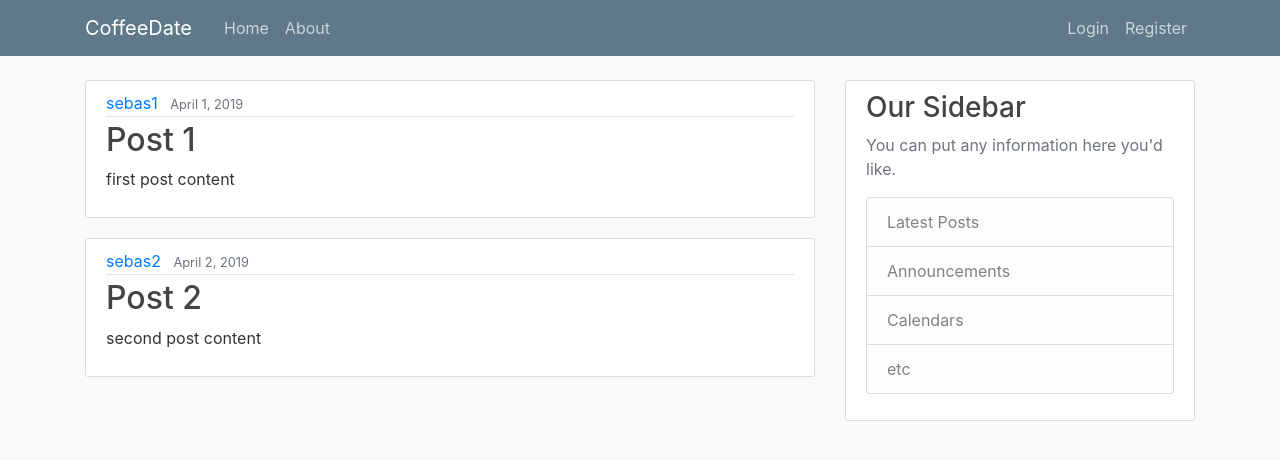
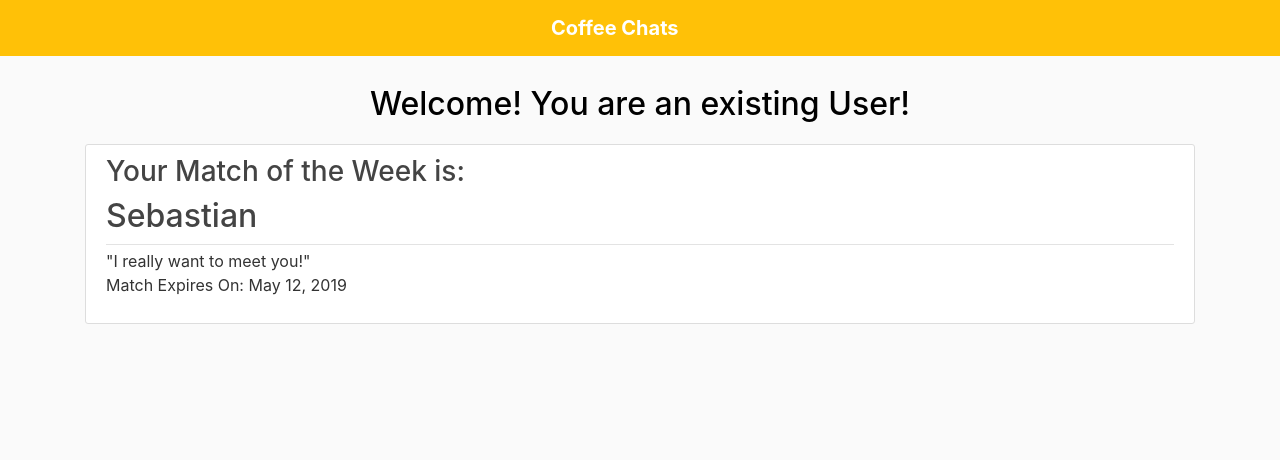
Before and after one commit to sebas673/CoffeeDate, a Django app: page / in a window 1280 px wide. Shown: the top 460 px of the page. Run offline with Django 3.2, Linux system fonts and the light colour scheme; some libraries are stand-ins or nearby versions.

Commit message:
Changed HTML

```diff
--- a/proj_333/match/static/match/main.css
+++ b/proj_333/match/static/match/main.css
@@ -12,20 +12,34 @@ ul {
   margin: 0;
 }
 
-.bg-steel {
-  background-color: #5f788a;
+.welcome-blurb {
+  text-align: center;
+  font-weight: 500;
+  font-size: 2em;
+  color: black;
+}
+
+.center {
+  text-align: center;
+}
+
+.bg-yellow {
+  background-color: #a8a61d;
 }
 
 .site-header .navbar-nav .nav-link {
-  color: #cbd5db;
+  color: #a8a61d;
+  text-align: center;
 }
 
 .site-header .navbar-nav .nav-link:hover {
-  color: #ffffff;
+  color: #a8a61d;
+  text-align: center;
 }
 
 .site-header .navbar-nav .nav-link.active {
   font-weight: 500;
+  text-align: center;
 }
 
 .content-section {
--- a/proj_333/match/templates/match/base.html
+++ b/proj_333/match/templates/match/base.html
@@ -20,58 +20,46 @@
 </head>
 <body>
     <header class="site-header">
-      <nav class="navbar navbar-expand-md navbar-dark bg-steel fixed-top">
-        <div class="container">
-          <a class="navbar-brand mr-4" href="{% url 'match-home' %}">CoffeeDate</a>
-          <button class="navbar-toggler" type="button" data-toggle="collapse" data-target="#navbarToggle" aria-controls="navbarToggle" aria-expanded="false" aria-label="Toggle navigation">
-          <span class="navbar-toggler-icon"></span>
+      <nav class="navbar navbar-expand-md bg-warning navbar-dark fixed-top">
+        <div class="container col-md-2 col-md-offset-5">
+          <a class="navbar-brand" href="{% url 'match-home' %}"><b>Coffee Chats</b></a>
+          <!-- <button class="navbar-toggler" type="button" data-toggle="collapse" data-target="#navbarToggle" aria-controls="navbarToggle" aria-expanded="false" aria-label="Toggle navigation">
+          <span class="navbar-toggler-icon"></span> -->
           </button>
-          <div class="collapse navbar-collapse" id="navbarToggle">
+          <!-- <div class="collapse navbar-collapse" id="navbarToggle">
             <div class="navbar-nav mr-auto">
               <a class="nav-item nav-link" href="{% url 'match-home' %}">Home</a>
               <a class="nav-item nav-link" href="{% url 'match-about' %}">About</a>
-            </div>
-            <!-- Navbar Right Side -->
-            <div class="navbar-nav">
-              {% if user.is_authenticated %}
-                <a class="nav-item nav-link" href="{% url 'profile' %}">Profile</a>
-                <a class="nav-item nav-link" href="{% url 'logout' %}">Logout</a>
-              {% else %}
-                <a class="nav-item nav-link" href="{% url 'login' %}">Login</a>
-                <a class="nav-item nav-link" href="{% url 'register' %}">Register</a>
-              {% endif %}
-            </div>
+            </div> -->
+          <!-- Navbar Right Side -->
+          <!-- <div class="navbar-nav">
+              <a class="nav-item nav-link" href="#">Login</a>
+              <a class="nav-item nav-link" href="#">Register</a>
+            </div> -->
           </div>
         </div>
       </nav>
     </header>
-    <main role="main" class="container">
-      <div class="row">
-        <div class="col-md-8">
-          {% if messages %}
-            {% for message in messages %}
-              <div class="alert alert-{{ message.tags }}">
-                {{ message }}
-              </div>
-            {% endfor %}
-          {% endif %}
-          {% block content %}{% endblock %}
-        </div>
-        <div class="col-md-4">
-          <div class="content-section">
-            <h3>Our Sidebar</h3>
-            <p class='text-muted'>You can put any information here you'd like.
+    <div class="container">
+        {% block content %}{% endblock %}
+    </div>
+    <!-- <main role="main" class="container">
+      <div> -->
+        <!-- <div class="col-md-4">
+          <div class="content-section"> -->
+            <!-- <h3>Our Sidebar</h3> -->
+            <!-- <p class='text-muted'>You can put any information here you'd like.
               <ul class="list-group">
                 <li class="list-group-item list-group-item-light">Latest Posts</li>
                 <li class="list-group-item list-group-item-light">Announcements</li>
                 <li class="list-group-item list-group-item-light">Calendars</li>
                 <li class="list-group-item list-group-item-light">etc</li>
               </ul>
-            </p>
-          </div>
-        </div>
-      </div>
-    </main>
+            </p> -->
+          <!-- </div>
+        </div> -->
+      <!-- </div>
+    </main> -->
 
     <!-- Optional JavaScript -->
     <!-- jQuery first, then Popper.js, then Bootstrap JS -->
--- a/proj_333/match/templates/match/home.html
+++ b/proj_333/match/templates/match/home.html
@@ -1,14 +1,17 @@
 {% extends "match/base.html" %}
 {% block content %}
-    {% for post in posts %}
+<div class ="welcome-blurb">
+    <p>Welcome! You are an existing User! </p>
+</div>
+    {% for match in matchMate %}
         <article class="media content-section">
           <div class="media-body">
+            <h3><a class="article-title" href="#">Your Match of the Week is:</a></h3>
+            <h2><a class="article-title" href="#">{{ match.name }}</a></h2>
             <div class="article-metadata">
-              <a class="mr-2" href="#">{{ post.author }}</a>
-              <small class="text-muted">{{ post.date_posted }}</small>
             </div>
-            <h2><a class="article-title" href="#">{{ post.title }}</a></h2>
-            <p class="article-content">{{ post.content }}</p>
+              <a class="mr-2">{{ match.personalMessage }}</a>
+            <p class="article-content">Match Expires On: {{ match.expires }}</p>
           </div>
         </article>
     {% endfor %}
--- a/proj_333/match/views.py
+++ b/proj_333/match/views.py
@@ -1,18 +1,12 @@
 from django.shortcuts import render
 
-posts = [
+matchMate = [
     {
-        'author': 'sebas1',
-        'title': 'Post 1',
-        'content': 'first post content',
-        'date_posted': 'April 1, 2019'
+        'name': 'Sebastian',
+        'personalMessage': '"I really want to meet you!"',
+        'expires': 'May 12, 2019'
     },
-    {
-        'author': 'sebas2',
-        'title': 'Post 2',
-        'content': 'second post content',
-        'date_posted': 'April 2, 2019'
-    }
+
 ]
 
 # handles the traffic from the homepage. Takes in a request arg and
@@ -21,7 +15,7 @@ posts = [
 
 def home(request):
     context = {
-        'posts': posts
+        'matchMate': matchMate
     }
     return render(request, 'match/home.html', context)
 
```
